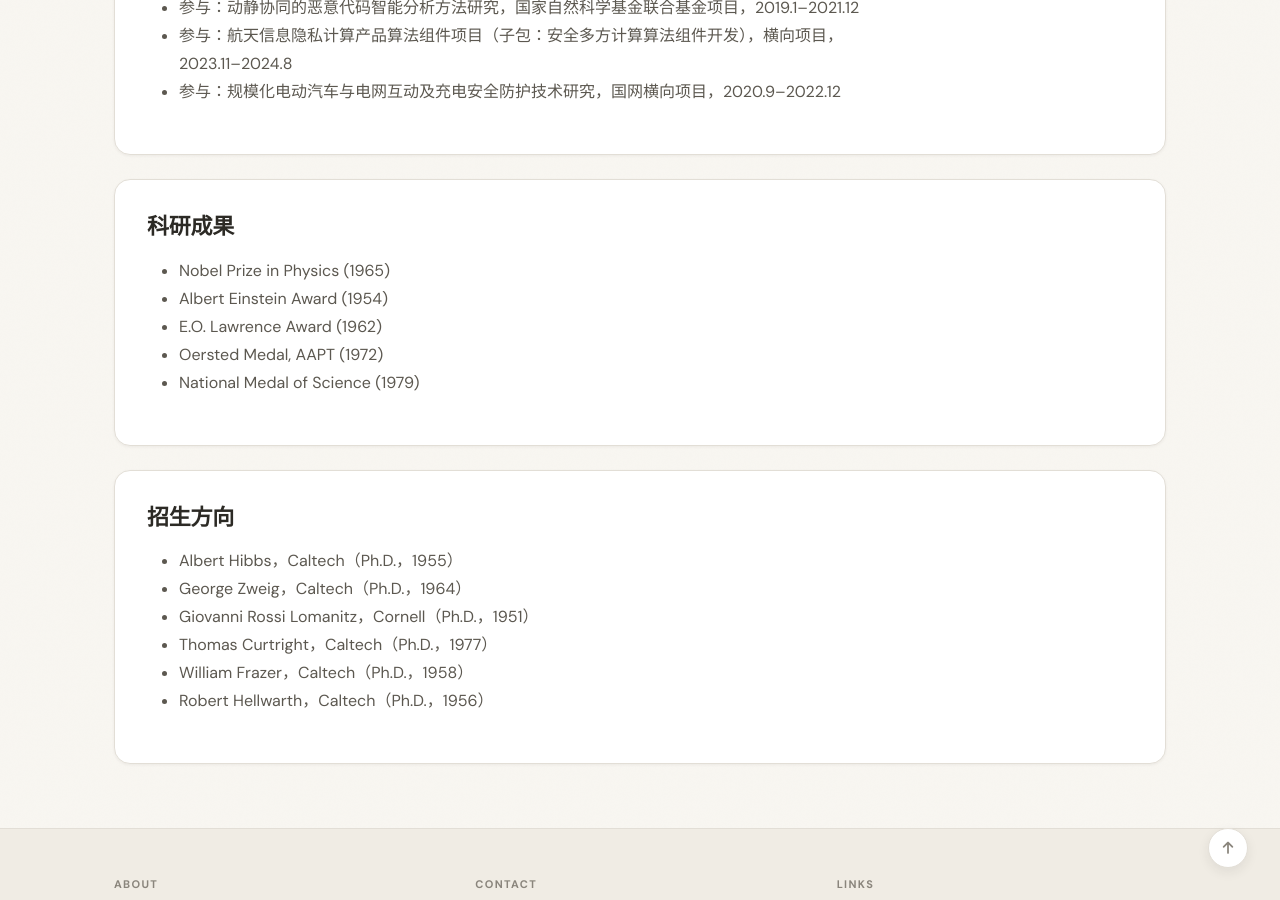
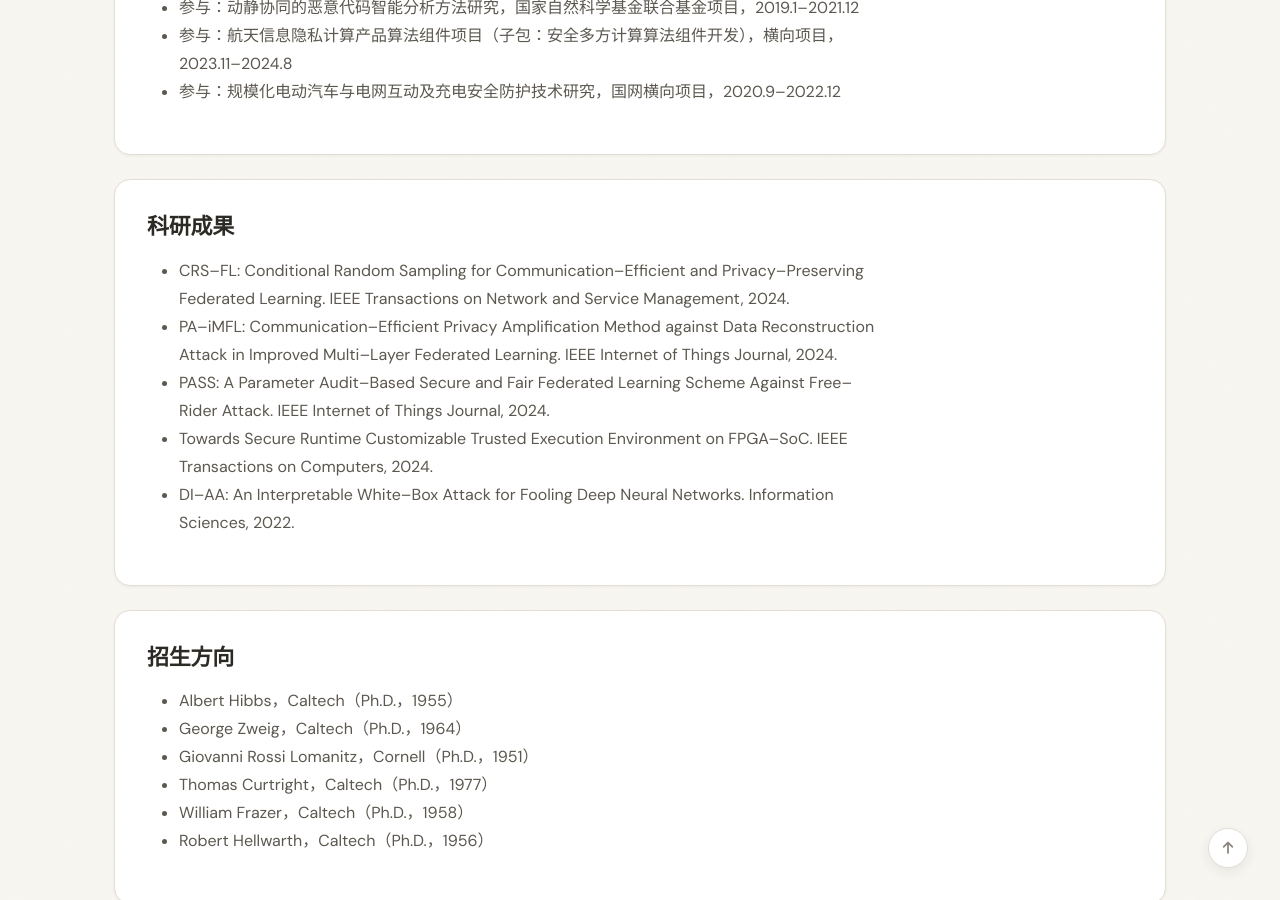
Before and after one commit to SKLIIS-AIS/lab_website, a Jekyll site: the page built from _pages/about.md, in a window 1280 px wide and 900 px high, scrolled down 1098 px. Built offline with Jekyll 4.4.1, drawn with Linux system fonts in a browser that asks for light colours; a style sheet for code colours, icons or effects is not loaded.

Commit message:
Update awards.yml

```diff
--- a/_data/awards.yml
+++ b/_data/awards.yml
@@ -1,7 +1,7 @@
 # Awards and honors, shown on the About page.
 # Each entry needs: name
-- name: Nobel Prize in Physics (1965)
-- name: Albert Einstein Award (1954)
-- name: E.O. Lawrence Award (1962)
-- name: Oersted Medal, AAPT (1972)
-- name: National Medal of Science (1979)
+- name: "CRS-FL: Conditional Random Sampling for Communication-Efficient and Privacy-Preserving Federated Learning. IEEE Transactions on Network and Service Management, 2024."
+- name: "PA-iMFL: Communication-Efficient Privacy Amplification Method against Data Reconstruction Attack in Improved Multi-Layer Federated Learning. IEEE Internet of Things Journal, 2024."
+- name: "PASS: A Parameter Audit-Based Secure and Fair Federated Learning Scheme Against Free-Rider Attack. IEEE Internet of Things Journal, 2024."
+- name: "Towards Secure Runtime Customizable Trusted Execution Environment on FPGA-SoC. IEEE Transactions on Computers, 2024."
+- name: "DI-AA: An Interpretable White-Box Attack for Fooling Deep Neural Networks. Information Sciences, 2022."
```
